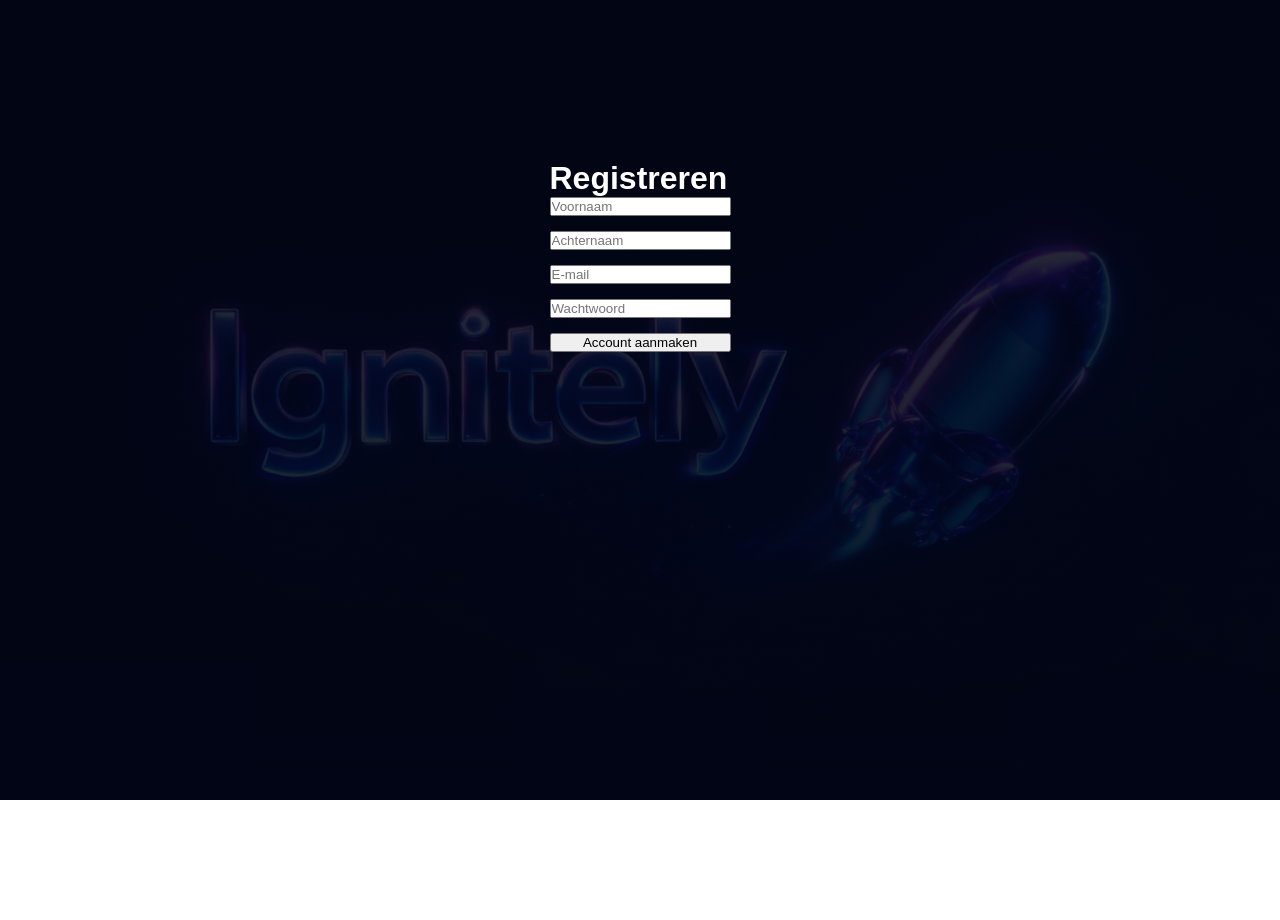
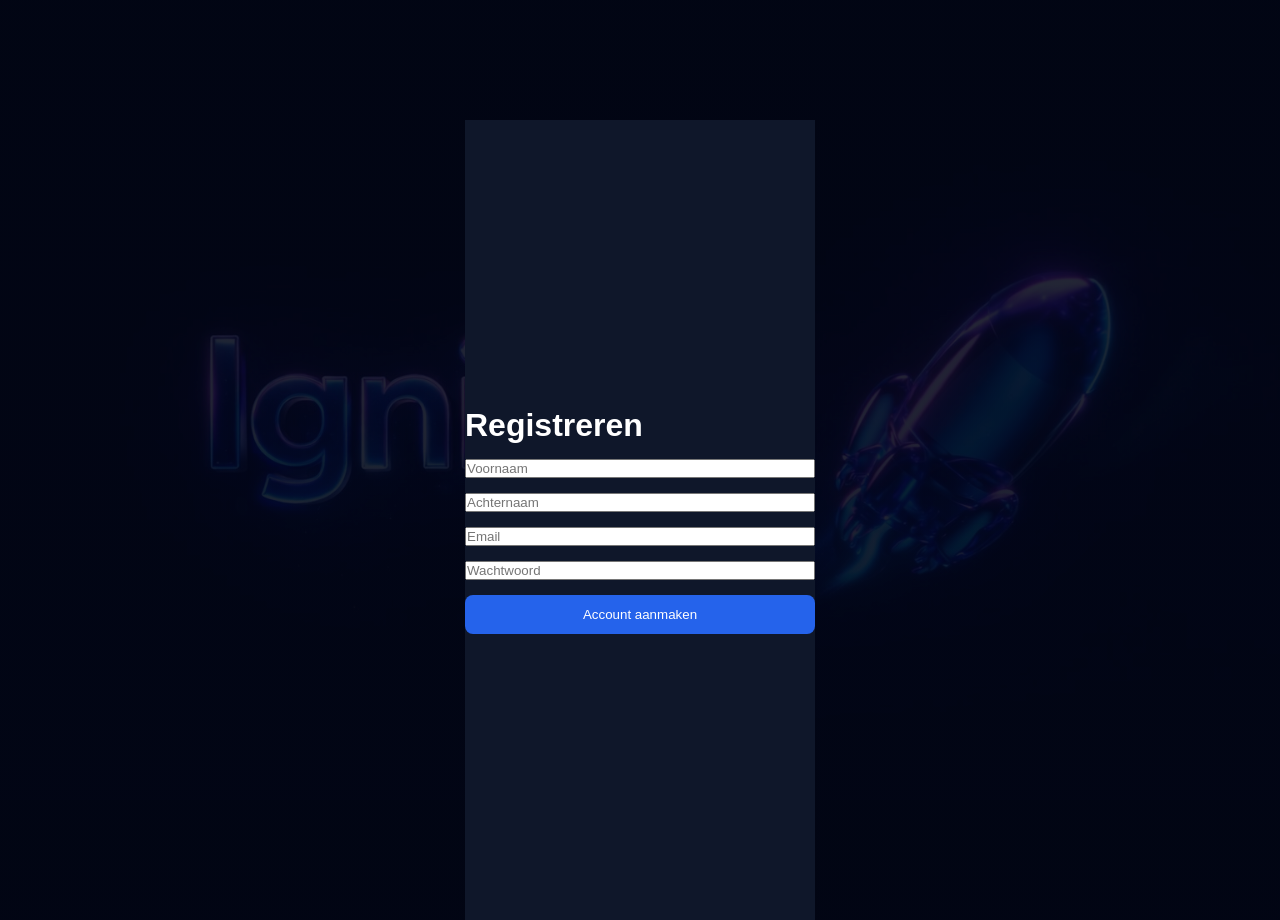
Before and after one commit to IgnitelyAi/Ignitely, a Next.js app: page /register in a window 1280 px wide. Before the commit the page ends 800 px from the top, so only its background shows below. Built offline with nearby package versions, Linux system fonts and the light colour scheme; no server answers.

Commit message:
fix supabase client side only

```diff
--- a/app/register/page.tsx
+++ b/app/register/page.tsx
@@ -11,9 +11,17 @@
   const [password, setPassword] = useState("");
   const [voornaam, setVoornaam] = useState("");
   const [achternaam, setAchternaam] = useState("");
+  const [loading, setLoading] = useState(false);
 
   const handleRegister = async (e: React.FormEvent) => {
     e.preventDefault();
+
+    if (!supabase) {
+      console.log("Supabase not ready");
+      return;
+    }
+
+    setLoading(true);
 
     const { data, error } = await supabase.auth.signUp({
       email,
@@ -22,29 +30,51 @@
 
     if (error) {
       alert(error.message);
+      setLoading(false);
       return;
     }
 
     if (data.user) {
-      await supabase.from("profiles").insert({
+      await supabase.from("profiles").insert([
+        {
           id: data.user.id,
           email,
           voornaam,
           achternaam,
           plan: "free",
           credits: 15,
-      });
+        },
+      ]);
 
-      alert("Account aangemaakt! Check je e-mail voor verificatie.");
+      alert("Account aangemaakt! Check je email om te bevestigen.");
       router.push("/login");
     }
+
+    setLoading(false);
   };
 
   return (
-    <div style={{ padding: "40px" }}>
+    <div
+      style={{
+        minHeight: "100vh",
+        display: "flex",
+        justifyContent: "center",
+        alignItems: "center",
+        background: "#0f172a",
+        color: "white",
+      }}
+    >
+      <form
+        onSubmit={handleRegister}
+        style={{
+          display: "flex",
+          flexDirection: "column",
+          width: "350px",
+          gap: "15px",
+        }}
+      >
         <h1>Registreren</h1>
 
-      <form onSubmit={handleRegister} style={{ display: "flex", flexDirection: "column", gap: "15px", maxWidth: "400px" }}>
         <input
           type="text"
           placeholder="Voornaam"
@@ -63,7 +93,7 @@
 
         <input
           type="email"
-          placeholder="E-mail"
+          placeholder="Email"
           value={email}
           onChange={(e) => setEmail(e.target.value)}
           required
@@ -77,7 +107,20 @@
           required
         />
 
-        <button type="submit">Account aanmaken</button>
+        <button
+          type="submit"
+          disabled={loading}
+          style={{
+            padding: "12px",
+            background: "#2563eb",
+            border: "none",
+            borderRadius: "8px",
+            color: "white",
+            cursor: "pointer",
+          }}
+        >
+          {loading ? "Bezig..." : "Account aanmaken"}
+        </button>
       </form>
     </div>
   );
--- a/lib/supabase.ts
+++ b/lib/supabase.ts
@@ -1,10 +1,9 @@
 import { createClient } from "@supabase/supabase-js";
 
-const supabaseUrl = process.env.NEXT_PUBLIC_SUPABASE_URL;
-const supabaseAnonKey = process.env.NEXT_PUBLIC_SUPABASE_ANON_KEY;
-
-if (!supabaseUrl || !supabaseAnonKey) {
-  throw new Error("Supabase environment variables are missing");
-}
-
-export const supabase = createClient(supabaseUrl, supabaseAnonKey);
+export const supabase =
+  typeof window !== "undefined"
+    ? createClient(
+        process.env.NEXT_PUBLIC_SUPABASE_URL!,
+        process.env.NEXT_PUBLIC_SUPABASE_ANON_KEY!
+      )
+    : null;
```
Lines whose indentation alone changed are shown as unchanged.
